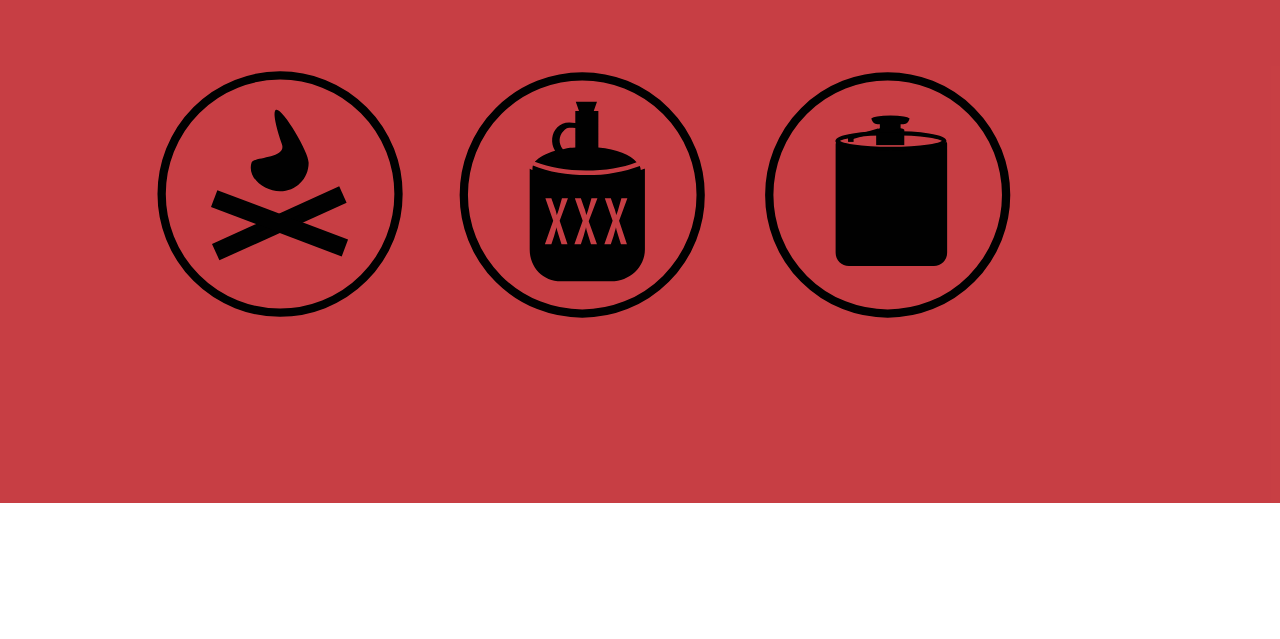
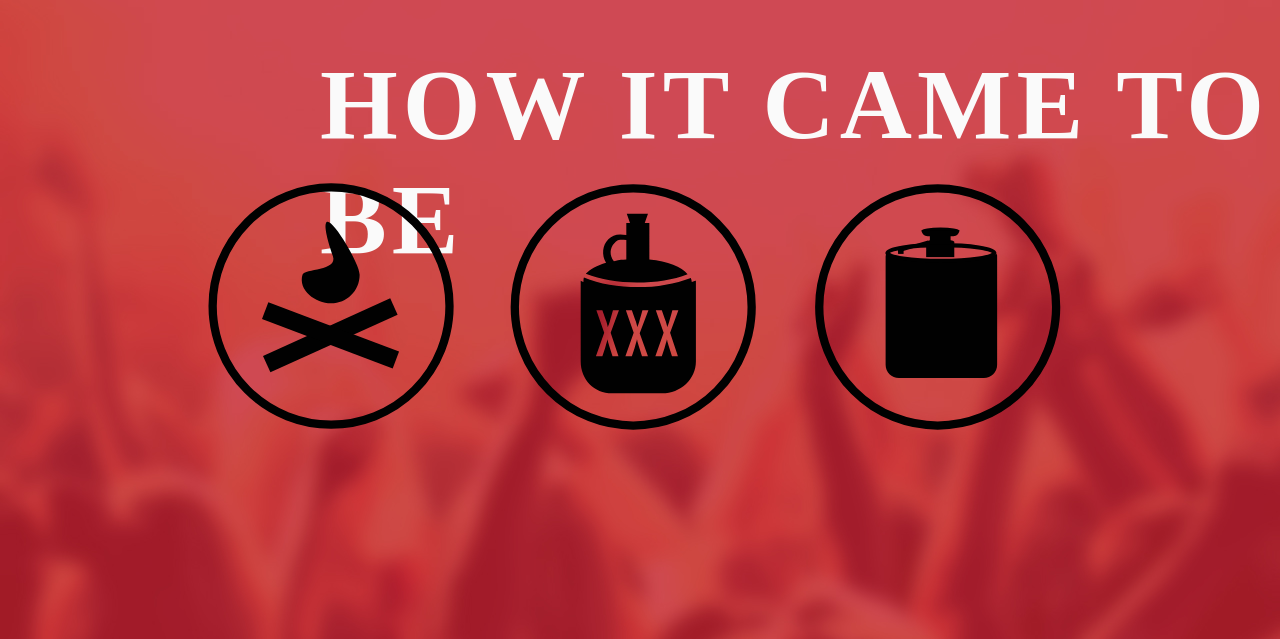
Before and after one commit to edwinespaderos/fireflask, a website: page dist/index.html in a window 1280 px wide. Shown: the part 697-1336 px from the top of the page. Before the commit the page ends 1200 px from the top, so only its background shows below. Drawn offline with Linux system fonts and the light colour scheme.

Commit message:
updated styles

```diff
--- a/dist/index.html
+++ b/dist/index.html
@@ -1,6 +1,6 @@
-<!DOCTYPE html><!--[if lt IE 7]>      <html class="no-js lt-ie9 lt-ie8 lt-ie7"> <![endif]--><!--[if IE 7]>         <html class="no-js lt-ie9 lt-ie8"> <![endif]--><!--[if IE 8]>         <html class="no-js lt-ie9"> <![endif]--><!--[if gt IE 8]><!--><html class=no-js><!--<![endif]--><head><meta charset=utf-8><title>fireflask</title><meta name=description content=""><meta name=viewport content="width=device-width"><link rel="shortcut icon" href=/6df2b309.favicon.ico><!-- Place favicon.ico and apple-touch-icon.png in the root directory --><link rel=stylesheet href=styles/vendor.css><link rel=stylesheet href=styles/eb41a3fb.main.css><script src=scripts/vendor/1cb556bb.modernizr.js></script><body><!--[if lt IE 10]>
+<!DOCTYPE html><!--[if lt IE 7]>      <html class="no-js lt-ie9 lt-ie8 lt-ie7"> <![endif]--><!--[if IE 7]>         <html class="no-js lt-ie9 lt-ie8"> <![endif]--><!--[if IE 8]>         <html class="no-js lt-ie9"> <![endif]--><!--[if gt IE 8]><!--><html class=no-js><!--<![endif]--><head><meta charset=utf-8><title>fireflask</title><meta name=description content=""><meta name=viewport content="width=device-width"><link rel="shortcut icon" href=/6df2b309.favicon.ico><script src=//use.typekit.net/hty7rxt.js></script><script>try{Typekit.load();}catch(e){}</script><!-- Place favicon.ico and apple-touch-icon.png in the root directory --><link rel=stylesheet href=styles/vendor.css><link rel=stylesheet href=styles/3a1eeac6.main.css><script src=scripts/vendor/1cb556bb.modernizr.js></script><body><!--[if lt IE 10]>
             <p class="browsehappy">You are using an <strong>outdated</strong> browser. Please <a href="http://browsehappy.com/">upgrade your browser</a> to improve your experience.</p>
-        <![endif]--><div class=hero><div class=line></div><img src=images/30faefff.flask.png alt="" class=hero-img> <img src=images/bdf42d46.logo.svg alt="" class=logo><h1 class=tag>The Devil Made<br>me do it</h1></div><div class=begin><h1 class=begin-tag>How it came to be</h1><img src=images/323d4086.fire.svg alt="" class="icon fire"> <img src=images/332a1e80.booze.svg alt="" class="icon booze"> <img src=images/8c5b3c4e.flask.svg alt="" class="icon flask"></div><script src=scripts/4e9d23db.vendor.js></script><!-- Google Analytics: change UA-XXXXX-X to be your site's ID. --><script>(function(b,o,i,l,e,r){b.GoogleAnalyticsObject=l;b[l]||(b[l]=
+        <![endif]--><div class=hero><div class=line></div><img src=images/30faefff.flask.png alt="" class=hero-img> <img src=images/bdf42d46.logo.svg alt="" class=logo><div class=tag><h1 class=tag-text>The <span style="color:rgba(193, 39, 45, 0.89)">Devil</span> Made<br>me do it</h1><div class=block></div><h3>The new drink the devil made you drink, or at least<br>that's what you'll tell people.</h3></div></div><div class=begin><h1 class=begin-tag>How it came to be</h1><div class=icon-wrap><img src=images/323d4086.fire.svg alt="" class="icon fire"> <img src=images/332a1e80.booze.svg alt="" class="icon booze"> <img src=images/8c5b3c4e.flask.svg alt="" class="icon flask"></div></div><script src=scripts/4e9d23db.vendor.js></script><!-- Google Analytics: change UA-XXXXX-X to be your site's ID. --><script>(function(b,o,i,l,e,r){b.GoogleAnalyticsObject=l;b[l]||(b[l]=
             function(){(b[l].q=b[l].q||[]).push(arguments)});b[l].l=+new Date;
             e=o.createElement(i);r=o.getElementsByTagName(i)[0];
             e.src='//www.google-analytics.com/analytics.js';
--- /dev/null
+++ b/dist/styles/3a1eeac6.main.css
@@ -0,0 +1 @@
+body{font-family:helvetica-neu;color:#E5E3E3;padding:0;margin:0}h1{font-family:league-gothic;color:#FAFAFA;text-transform:uppercase;font-size:100px;letter-spacing:5px}h3{font-family:georgia;color:#FAFAFA;margin:0;font-weight:200;font-style:italic;font-size:23px;line-height:30px}.hero{background:#000;height:77vh;bottom-border:300px solid #00f}.hero .line{margin-top:6%;margin-left:14%;height:1px;width:80%;background:#fff;position:absolute}.hero .hero-img{position:absolute;right:20%;top:15%;z-index:100;width:22%}.hero .logo{position:absolute;left:2%;top:1%;width:150px}.hero .tag{position:absolute;top:29%;left:12%}.hero .tag-text{margin:0;padding:0}.hero .block{height:87px;width:223px;background:rgba(193,39,45,.89);position:absolute;top:135px;left:290px}.begin{background:url(../images/7a1beac2.bg2.jpg);background-attachment:fixed;height:90vh;width:100%;position:absolute}.begin .begin-tag{position:absolute;margin-top:10%;left:25%;margin-bottom:0}.begin .icon-wrap{position:relative;margin-top:20%;margin-left:14%}.begin .icon{width:300px;margin-bottom:0}
```
Also changed, not shown: dist/styles/eb41a3fb.main.css (deleted, +0 -1 lines).
